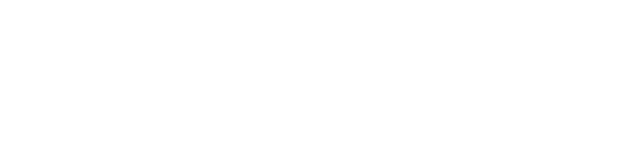
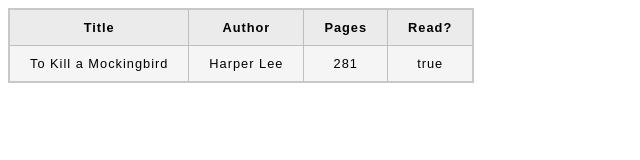
Before and after one commit to sgilb/library, a plain HTML site: page index.html in a window 1280 px wide. Shown: the whole page, without its empty margins (0-640 px from the left). Drawn offline with Linux system fonts and the light colour scheme.

Commit message:
Insert books into library table for display

```diff
--- a/index.html
+++ b/index.html
@@ -1,5 +1,6 @@
 <!DOCTYPE html>
 <html lang="en">
+
 <head>
   <meta charset="UTF-8">
   <meta name="viewport" content="width=device-width, initial-scale=1.0">
@@ -7,7 +8,19 @@
   <link rel="stylesheet" href="style.css">
   <script src="script.js" defer></script>
 </head>
+
 <body>
+  <table id="library">
+    <thead>
+      <tr>
+        <th>Title</th>
+        <th>Author</th>
+        <th>Pages</th>
+        <th>Read?</th>
+      </tr>
+    </thead>
+    <tbody></tbody>
+  </table>
+</body>
 
-</body>
 </html>
--- a/script.js
+++ b/script.js
@@ -1,14 +1,17 @@
 const myLibrary = [];
+let tableBody = document
+  .getElementById("library")
+  .getElementsByTagName("tbody")[0];
 
 function Book(title, author, pages, isRead) {
   this.title = title;
   this.author = author;
   this.pages = pages;
   this.isRead = isRead;
-  this.info = function() {
-    readString = this.isRead ? "read" : "not read yet";
-    return `${this.title} by ${this.author}, ${this.pages} pages, ${readString}`;
-  }
+  // this.info = function () {
+  //   readString = this.isRead ? "read" : "not read yet";
+  //   return `${this.title} by ${this.author}, ${this.pages} pages, ${readString}`;
+  // };
 }
 
 function addBookToLibrary(book) {
@@ -18,13 +21,17 @@ function addBookToLibrary(book) {
 }
 
 function displayBooks() {
-  for (let i = 0; i < myLibrary.length; i++) {
-    return myLibrary[i].info();
-  }
+  myLibrary.forEach((book) => {
+    let bookRow = tableBody.insertRow();
+
+    for (const property in book) {
+      let newCell = bookRow.insertCell();
+      let newText = document.createTextNode(book[property]);
+      newCell.appendChild(newText);
+    }
+  });
 }
 
 const book = new Book("To Kill a Mockingbird", "Harper Lee", 281, true);
-
 addBookToLibrary(book);
-
-console.log(displayBooks());
+displayBooks();
--- a/style.css
+++ b/style.css
@@ -0,0 +1,35 @@
+html {
+  font-family: sans-serif;
+}
+
+table {
+  border-collapse: collapse;
+  border: 2px solid rgb(200,200,200);
+  letter-spacing: 1px;
+  font-size: 0.8rem;
+}
+
+td, th {
+  border: 1px solid rgb(190,190,190);
+  padding: 10px 20px;
+}
+
+th {
+  background-color: rgb(235,235,235);
+}
+
+td {
+  text-align: center;
+}
+
+tr:nth-child(even) td {
+  background-color: rgb(250,250,250);
+}
+
+tr:nth-child(odd) td {
+  background-color: rgb(245,245,245);
+}
+
+caption {
+  padding: 10px;
+}
```
